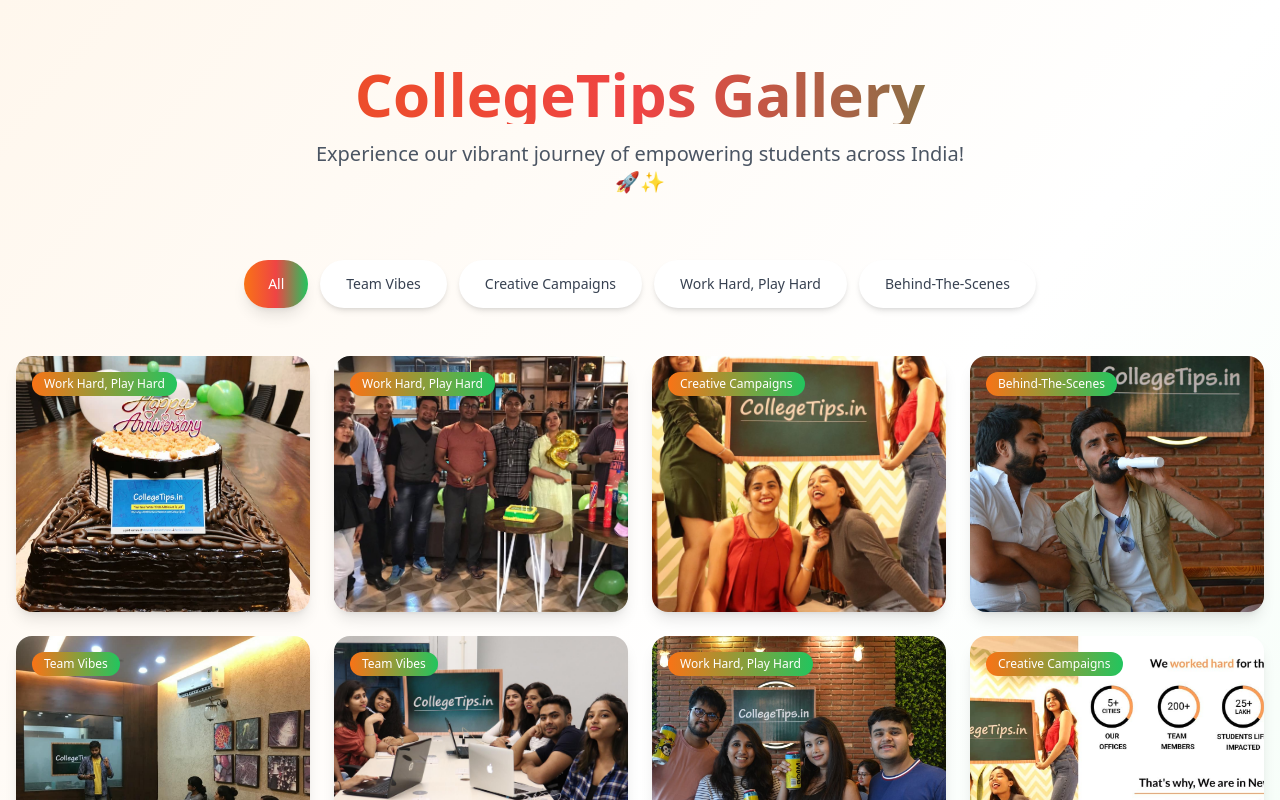
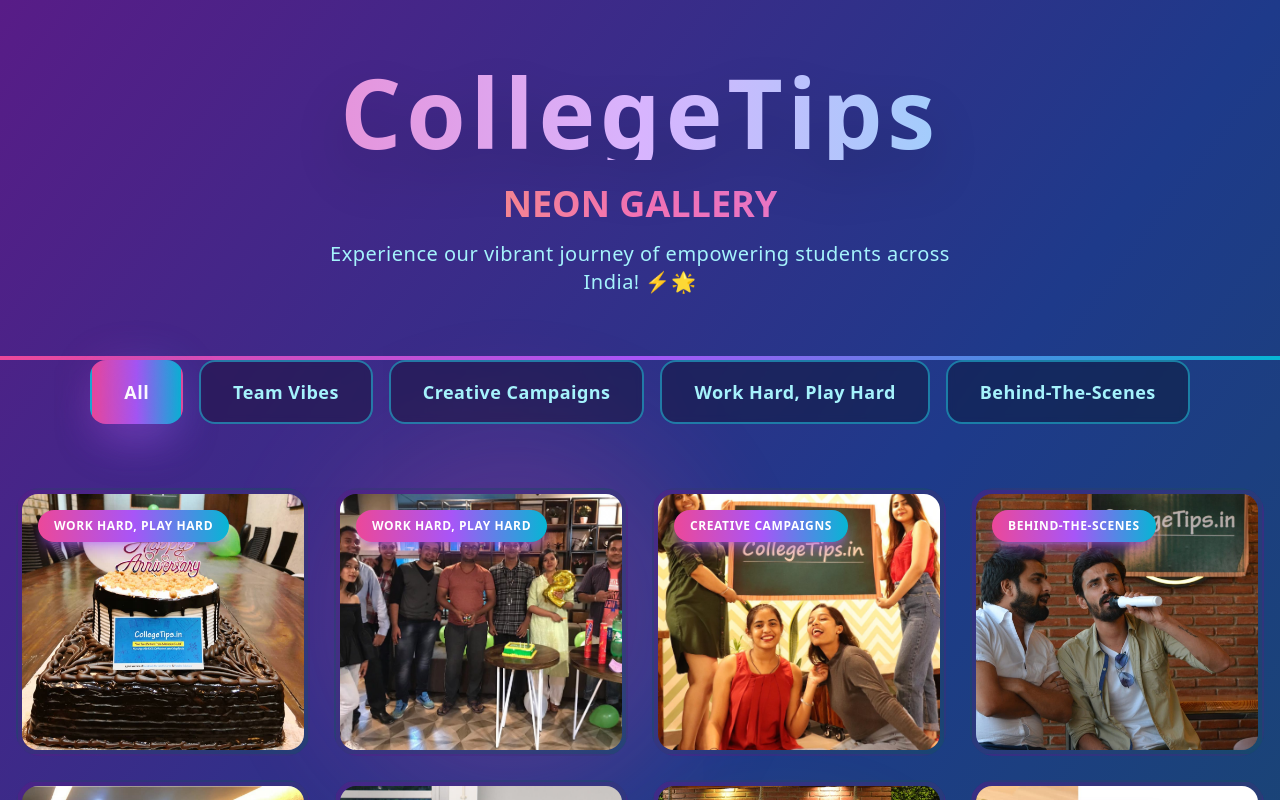
Before and after one commit to Sridhar1431S/college-tips-gallery, a React (Vite) app: page / in a window 1280 px wide. Shown: the top 800 px of the page. Built offline with nearby package versions, Linux system fonts and the light colour scheme.

Commit message:
feat: Apply creative color scheme and neon effects
- Modified font and site colors for a more attractive look.
- Added neon light effects to containers for visual appeal.

```diff
--- a/src/components/CategoryFilter.tsx
+++ b/src/components/CategoryFilter.tsx
@@ -13,21 +13,28 @@ export const CategoryFilter: React.FC<CategoryFilterProps> = ({
   onCategoryChange,
 }) => {
   return (
-    <div className="flex flex-wrap justify-center gap-3 px-4 mb-12">
+    <div className="flex flex-wrap justify-center gap-4 px-4 mb-16">
       {categories.map((category) => (
         <button
           key={category}
           onClick={() => onCategoryChange(category)}
           className={`
-            px-6 py-3 rounded-full font-medium text-sm transition-all duration-300 transform hover:scale-105
+            relative px-8 py-4 rounded-2xl font-bold text-lg transition-all duration-300 transform hover:scale-110 hover:-translate-y-1
+            border-2 backdrop-blur-sm
             ${
               selectedCategory === category
-                ? 'bg-gradient-to-r from-orange-500 via-red-500 to-green-500 text-white shadow-lg'
-                : 'bg-white text-gray-700 hover:bg-gradient-to-r hover:from-orange-100 hover:to-green-100 shadow-md hover:shadow-lg border-2 border-transparent hover:border-orange-200'
+                ? 'bg-gradient-to-r from-pink-500 via-purple-500 to-cyan-500 text-white border-transparent shadow-2xl shadow-purple-500/50 animate-pulse'
+                : 'bg-black/30 text-cyan-200 border-cyan-400/50 hover:border-pink-400 hover:text-pink-300 hover:shadow-xl hover:shadow-cyan-400/30'
             }
+            before:absolute before:inset-0 before:rounded-2xl before:p-[2px] before:bg-gradient-to-r before:from-pink-500 before:via-purple-500 before:to-cyan-500 before:opacity-0 hover:before:opacity-100 before:transition-opacity before:duration-300 before:-z-10
           `}
         >
-          {category}
+          <span className="relative z-10 tracking-wide font-extrabold">
+            {category}
+          </span>
+          {selectedCategory === category && (
+            <div className="absolute inset-0 rounded-2xl bg-gradient-to-r from-pink-500/20 via-purple-500/20 to-cyan-500/20 blur-xl"></div>
+          )}
         </button>
       ))}
     </div>
--- a/src/components/PhotoCard.tsx
+++ b/src/components/PhotoCard.tsx
@@ -17,39 +17,48 @@ export const PhotoCard: React.FC<PhotoCardProps> = ({ photo, onClick, index }) =
       }}
       onClick={onClick}
     >
-      <div className="relative overflow-hidden rounded-2xl shadow-lg hover:shadow-2xl transition-all duration-500 transform hover:-translate-y-2 bg-white">
-        <div className="relative overflow-hidden">
+      <div className="relative overflow-hidden rounded-3xl transition-all duration-500 transform hover:-translate-y-4 hover:scale-105 bg-gradient-to-br from-purple-900/50 to-cyan-900/50 backdrop-blur-sm border-2 border-transparent hover:border-pink-400 p-1">
+        {/* Neon glow effect */}
+        <div className="absolute inset-0 rounded-3xl bg-gradient-to-r from-pink-500/20 via-purple-500/20 to-cyan-500/20 opacity-0 group-hover:opacity-100 transition-opacity duration-500 blur-xl"></div>
+
+        <div className="relative overflow-hidden rounded-2xl">
           <img
             src={photo.src}
             alt={photo.alt}
-            className="w-full h-64 object-cover transition-transform duration-700 group-hover:scale-110"
+            className="w-full h-64 object-cover transition-transform duration-700 group-hover:scale-110 filter group-hover:brightness-110 group-hover:contrast-110"
             loading="lazy"
           />
 
-          {/* Overlay */}
-          <div className="absolute inset-0 bg-gradient-to-t from-black/70 via-black/20 to-transparent opacity-0 group-hover:opacity-100 transition-opacity duration-300">
+          {/* Neon overlay */}
+          <div className="absolute inset-0 bg-gradient-to-t from-purple-900/80 via-transparent to-transparent opacity-0 group-hover:opacity-100 transition-opacity duration-300">
             <div className="absolute bottom-0 left-0 right-0 p-6 text-white transform translate-y-4 group-hover:translate-y-0 transition-transform duration-300">
-              <div className="text-xs font-medium text-orange-300 mb-1">
+              <div className="text-sm font-bold text-cyan-300 mb-2 tracking-wider uppercase">
                 {photo.category}
               </div>
-              <h3 className="text-lg font-bold mb-2">{photo.title}</h3>
-              <p className="text-sm text-gray-200 opacity-90">
+              <h3 className="text-xl font-black mb-3 text-pink-200 tracking-wide">
+                {photo.title}
+              </h3>
+              <p className="text-sm text-cyan-100 font-medium leading-relaxed">
                 {photo.description}
               </p>
             </div>
           </div>
 
-          {/* Category Badge */}
-          <div className="absolute top-4 left-4 bg-gradient-to-r from-orange-500 to-green-500 text-white px-3 py-1 rounded-full text-xs font-medium">
+          {/* Category Badge with neon effect */}
+          <div className="absolute top-4 left-4 bg-gradient-to-r from-pink-500 via-purple-500 to-cyan-500 text-white px-4 py-2 rounded-full text-xs font-black uppercase tracking-wider shadow-lg shadow-purple-500/50">
             {photo.category}
           </div>
 
-          {/* Zoom Icon */}
-          <div className="absolute top-4 right-4 w-8 h-8 bg-white/90 backdrop-blur-sm rounded-full flex items-center justify-center opacity-0 group-hover:opacity-100 transition-opacity duration-300">
-            <svg className="w-4 h-4 text-gray-700" fill="none" stroke="currentColor" viewBox="0 0 24 24">
-              <path strokeLinecap="round" strokeLinejoin="round" strokeWidth={2} d="M21 21l-6-6m2-5a7 7 0 11-14 0 7 7 0 0114 0zM10 7v3m0 0v3m0-3h3m-3 0H7" />
+          {/* Zoom Icon with neon glow */}
+          <div className="absolute top-4 right-4 w-10 h-10 bg-gradient-to-r from-pink-500/90 to-purple-500/90 backdrop-blur-sm rounded-full flex items-center justify-center opacity-0 group-hover:opacity-100 transition-opacity duration-300 shadow-lg shadow-pink-500/50 border border-pink-300/50">
+            <svg className="w-5 h-5 text-white" fill="none" stroke="currentColor" viewBox="0 0 24 24">
+              <path strokeLinecap="round" strokeLinejoin="round" strokeWidth={3} d="M21 21l-6-6m2-5a7 7 0 11-14 0 7 7 0 0114 0zM10 7v3m0 0v3m0-3h3m-3 0H7" />
             </svg>
           </div>
+
+          {/* Corner accent lights */}
+          <div className="absolute top-0 left-0 w-8 h-8 bg-gradient-to-br from-cyan-400/50 to-transparent rounded-br-full opacity-0 group-hover:opacity-100 transition-opacity duration-300"></div>
+          <div className="absolute bottom-0 right-0 w-8 h-8 bg-gradient-to-tl from-pink-400/50 to-transparent rounded-tl-full opacity-0 group-hover:opacity-100 transition-opacity duration-300"></div>
         </div>
       </div>
     </div>
--- a/src/components/PhotoGallery.tsx
+++ b/src/components/PhotoGallery.tsx
@@ -148,15 +148,28 @@ export const PhotoGallery: React.FC = () => {
   }, [selectedCategory]);
 
   return (
-    <div className="min-h-screen bg-gradient-to-br from-orange-50 via-white to-green-50">
+    <div className="min-h-screen bg-gradient-to-br from-purple-900 via-blue-900 to-cyan-900 relative overflow-hidden">
+      {/* Animated Background Elements */}
+      <div className="absolute inset-0 overflow-hidden pointer-events-none">
+        <div className="absolute top-1/4 left-1/4 w-96 h-96 bg-pink-500/20 rounded-full blur-3xl animate-pulse"></div>
+        <div className="absolute top-3/4 right-1/4 w-80 h-80 bg-cyan-500/20 rounded-full blur-3xl animate-pulse" style={{ animationDelay: '1s' }}></div>
+        <div className="absolute top-1/2 left-1/2 w-72 h-72 bg-yellow-500/20 rounded-full blur-3xl animate-pulse" style={{ animationDelay: '2s' }}></div>
+      </div>
+
       {/* Header */}
-      <div className="text-center py-16 px-4">
-        <h1 className="text-5xl md:text-6xl font-bold bg-gradient-to-r from-orange-600 via-red-500 to-green-600 bg-clip-text text-transparent mb-4">
-          CollegeTips Gallery
+      <div className="relative text-center py-16 px-4">
+        <h1 className="text-6xl md:text-8xl font-black bg-gradient-to-r from-pink-400 via-purple-300 to-cyan-300 bg-clip-text text-transparent mb-6 tracking-wider drop-shadow-2xl">
+          CollegeTips
         </h1>
-        <p className="text-xl text-gray-600 max-w-2xl mx-auto">
-          Experience our vibrant journey of empowering students across India! 🚀✨
+        <h2 className="text-3xl md:text-4xl font-bold bg-gradient-to-r from-yellow-400 via-pink-400 to-purple-400 bg-clip-text text-transparent mb-4">
+          NEON GALLERY
+        </h2>
+        <p className="text-xl text-cyan-200 max-w-2xl mx-auto font-medium tracking-wide">
+          Experience our vibrant journey of empowering students across India! ⚡🌟
         </p>
+
+        {/* Neon border decoration */}
+        <div className="absolute inset-x-0 bottom-0 h-1 bg-gradient-to-r from-pink-500 via-purple-500 to-cyan-500 shadow-lg shadow-purple-500/50"></div>
       </div>
 
       {/* Category Filter */}
--- a/src/components/PhotoModal.tsx
+++ b/src/components/PhotoModal.tsx
@@ -23,48 +23,60 @@ export const PhotoModal: React.FC<PhotoModalProps> = ({ photo, onClose }) => {
   }, [onClose]);
 
   return (
-    <div className="fixed inset-0 z-50 flex items-center justify-center p-4 bg-black/80 backdrop-blur-sm animate-fade-in">
-      <div className="relative max-w-5xl w-full max-h-[90vh] bg-white rounded-2xl overflow-hidden shadow-2xl animate-scale-in">
+    <div className="fixed inset-0 z-50 flex items-center justify-center p-4 bg-black/90 backdrop-blur-sm animate-fade-in">
+      <div className="relative max-w-6xl w-full max-h-[90vh] bg-gradient-to-br from-purple-900/95 to-cyan-900/95 backdrop-blur-lg rounded-3xl overflow-hidden shadow-2xl animate-scale-in border-2 border-pink-400/30">
+        {/* Neon glow around modal */}
+        <div className="absolute inset-0 rounded-3xl bg-gradient-to-r from-pink-500/20 via-purple-500/20 to-cyan-500/20 blur-2xl -z-10"></div>
+
         {/* Close Button */}
         <button
           onClick={onClose}
-          className="absolute top-4 right-4 z-10 w-10 h-10 bg-white/90 backdrop-blur-sm rounded-full flex items-center justify-center hover:bg-white transition-colors duration-200 shadow-lg"
+          className="absolute top-6 right-6 z-10 w-12 h-12 bg-gradient-to-r from-pink-500 to-purple-500 rounded-full flex items-center justify-center hover:from-pink-400 hover:to-purple-400 transition-all duration-200 shadow-lg shadow-pink-500/50 border border-pink-300/50 group"
         >
-          <svg className="w-5 h-5 text-gray-700" fill="none" stroke="currentColor" viewBox="0 0 24 24">
-            <path strokeLinecap="round" strokeLinejoin="round" strokeWidth={2} d="M6 18L18 6M6 6l12 12" />
+          <svg className="w-6 h-6 text-white group-hover:scale-110 transition-transform" fill="none" stroke="currentColor" viewBox="0 0 24 24">
+            <path strokeLinecap="round" strokeLinejoin="round" strokeWidth={3} d="M6 18L18 6M6 6l12 12" />
           </svg>
         </button>
 
         <div className="flex flex-col lg:flex-row">
           {/* Image */}
-          <div className="lg:w-2/3 bg-gray-100">
+          <div className="lg:w-2/3 bg-gradient-to-br from-purple-800/50 to-cyan-800/50 p-2">
+            <div className="relative rounded-2xl overflow-hidden">
               <img
                 src={photo.src}
                 alt={photo.alt}
                 className="w-full h-64 lg:h-96 object-cover"
               />
+              {/* Image border glow */}
+              <div className="absolute inset-0 rounded-2xl border-2 border-cyan-400/30 pointer-events-none"></div>
+            </div>
           </div>
 
           {/* Content */}
-          <div className="lg:w-1/3 p-8">
-            <div className="mb-4">
-              <span className="inline-block px-3 py-1 bg-gradient-to-r from-orange-100 to-green-100 text-orange-700 text-sm font-medium rounded-full">
+          <div className="lg:w-1/3 p-8 relative">
+            {/* Background accent */}
+            <div className="absolute inset-0 bg-gradient-to-br from-pink-500/10 to-purple-500/10 rounded-r-3xl"></div>
+
+            <div className="relative z-10">
+              <div className="mb-6">
+                <span className="inline-block px-4 py-2 bg-gradient-to-r from-cyan-500 to-purple-500 text-white text-sm font-black rounded-full uppercase tracking-wider shadow-lg shadow-cyan-500/30">
                   {photo.category}
                 </span>
               </div>
 
-            <h2 className="text-3xl font-bold text-gray-900 mb-4">
+              <h2 className="text-4xl font-black text-transparent bg-gradient-to-r from-pink-300 to-cyan-300 bg-clip-text mb-6 tracking-wide">
                 {photo.title}
               </h2>
 
-            <p className="text-gray-600 text-lg leading-relaxed">
+              <p className="text-cyan-100 text-lg leading-relaxed font-medium mb-8">
                 {photo.description}
               </p>
 
-            <div className="mt-8 pt-6 border-t border-gray-200">
-              <div className="flex items-center justify-between text-sm text-gray-500">
-                <span>CollegeTips Gallery</span>
-                <span>🚀 Empowering Students</span>
+              <div className="pt-6 border-t border-pink-400/30">
+                <div className="flex items-center justify-between text-sm">
+                  <span className="text-pink-300 font-bold tracking-wider">CollegeTips Gallery</span>
+                  <span className="text-cyan-300 font-bold">🚀 Empowering Students</span>
+                </div>
               </div>
             </div>
           </div>
```
Lines whose indentation alone changed are shown as unchanged.
